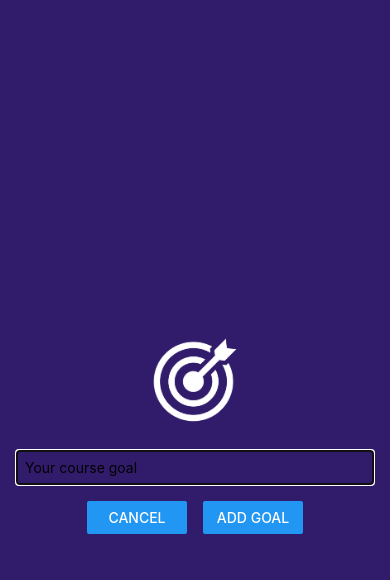
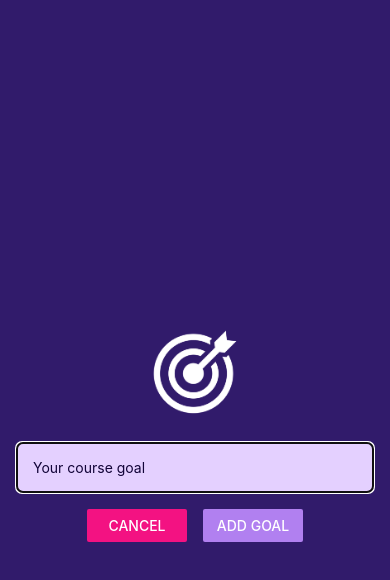
Before and after one commit to edsonjmv/rncourse, a React Native app: screen / in a window 390 px wide. Both pictures are taken after a click on the button "ADD NEW GOAL". Shown: the top 580 px of the page. Built offline with nearby package versions, Linux system fonts and the light colour scheme.

Commit message:
App finishing touches

```diff
--- a/App.js
+++ b/App.js
@@ -1,5 +1,6 @@
 import { useState } from 'react';
 import { StyleSheet, View, FlatList, Button } from 'react-native';
+import { StatusBar } from 'expo-status-bar';
 import GoalItem from './components/GoalItem';
 import GoalInput from './components/GoalInput';
 
@@ -28,10 +29,12 @@
   }
 
   return (
+    <>
+      <StatusBar style="light" />
       <View style={styles.appContainer}>
         <Button
           title="Add new goal"
-        color="#5e0acc"
+          color="#a065ec"
           onPress={startAddGoalHandler}
         />
         <GoalInput
@@ -53,6 +56,7 @@
           />
         </View>
       </View>
+    </>
   );
 }
 
--- a/app.json
+++ b/app.json
@@ -6,6 +6,7 @@
     "owner": "edsonjmv",
     "orientation": "portrait",
     "icon": "./assets/icon.png",
+    "backgroundColor": "#1e085a",
     "userInterfaceStyle": "light",
     "splash": {
       "image": "./assets/splash.png",
--- a/components/GoalInput.js
+++ b/components/GoalInput.js
@@ -35,10 +35,10 @@
         />
         <View style={styles.buttonsContainer}>
           <View style={styles.button}>
-            <Button title="Cancel" onPress={props.onClose} />
+            <Button title="Cancel" onPress={props.onClose} color="#f31282" />
           </View>
           <View style={styles.button}>
-            <Button title="Add goal" onPress={addGoalHandler} />
+            <Button title="Add goal" onPress={addGoalHandler} color="#b180f0" />
           </View>
         </View>
       </View>
@@ -61,9 +61,12 @@
   },
   textInput: {
     borderWidth: 1,
-    borderColor: '#ccc',
+    borderColor: '#e4d0ff',
+    backgroundColor: '#e4d0ff',
+    color: '#120438',
+    borderRadius: 6,
     width: '100%',
-    padding: 8
+    padding: 16
   },
   buttonsContainer: {
     marginTop: 16,
```
Lines whose indentation alone changed are shown as unchanged.
